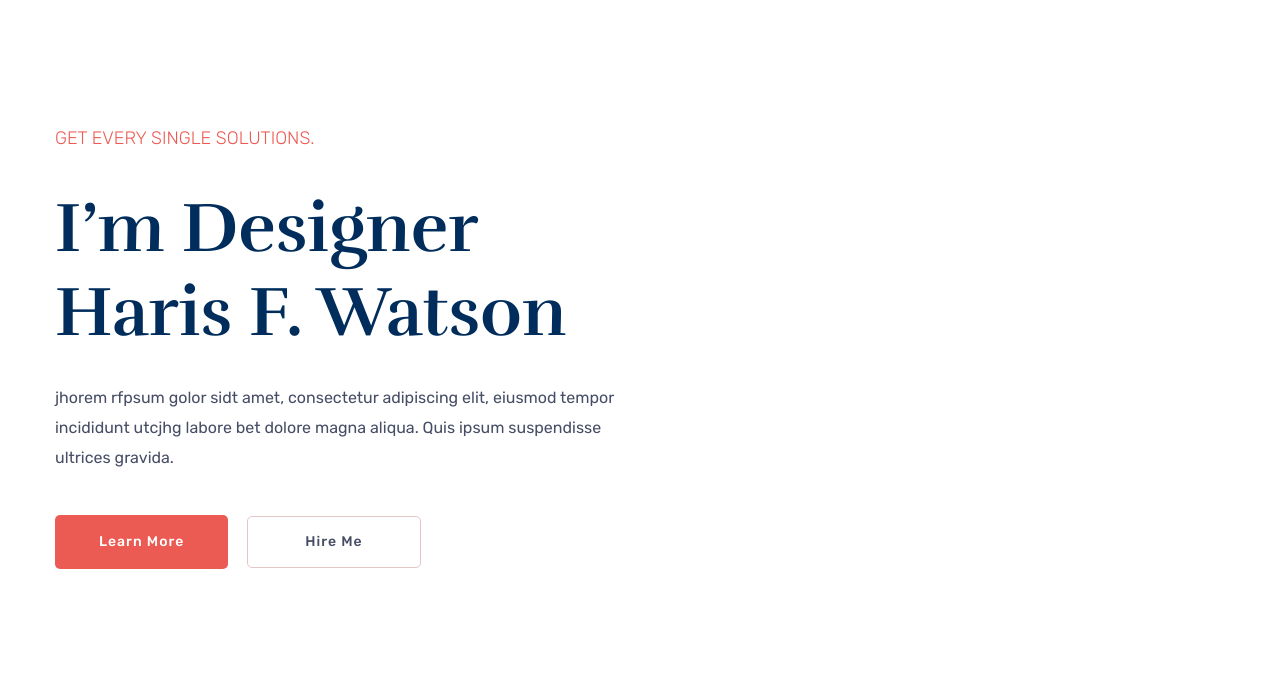
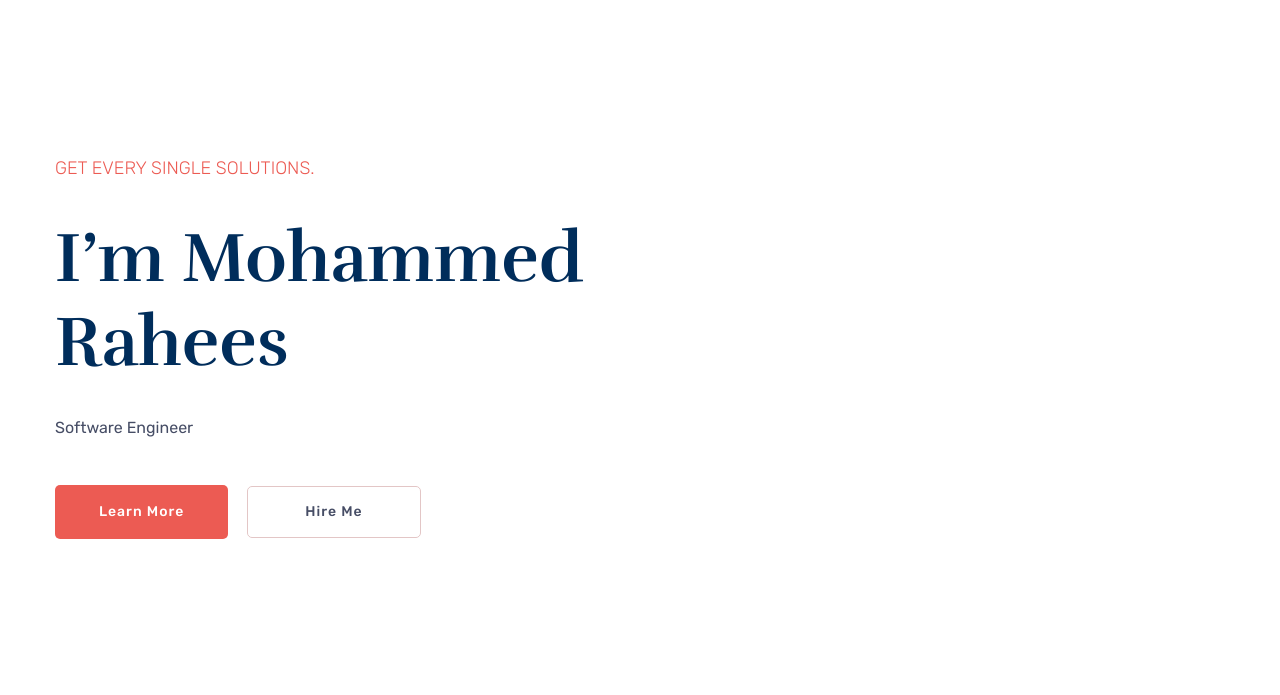
Before and after one commit to rahhees/multi-work, a plain HTML site: page index.html in a window 1280 px wide. Shown: the part 105-800 px from the top of the page. Drawn offline with Linux system fonts and the light colour scheme.

Commit message:
saving local changes before pulling

```diff
--- a/index.html
+++ b/index.html
@@ -97,8 +97,8 @@
                             <div class="col-xl-6 col-lg-6 col-md-8">
                                 <div class="hero__caption">
                                     <span data-animation="fadeInUp" data-delay=".4s">Get Every Single Solutions.</span>
-                                    <h1 data-animation="fadeInUp" data-delay=".6s">I’m Designer Haris F. Watson</h1>
-                                    <P data-animation="fadeInUp" data-delay=".8s" >jhorem rfpsum golor sidt amet, consectetur adipiscing elit, eiusmod tempor incididunt utcjhg labore bet dolore magna aliqua. Quis ipsum suspendisse ultrices gravida.</P>
+                                    <h1 data-animation="fadeInUp" data-delay=".6s">I’m Mohammed Rahees</h1>
+                                    <P data-animation="fadeInUp" data-delay=".8s" >Software Engineer</P>
                                     <!-- Hero-btn -->
                                     <div class="hero__btn">
                                         <a href="industries.html" class="btn hero-btn"  data-animation="fadeInLeft" data-delay=".8s">Learn More</a>
@@ -116,8 +116,8 @@
                             <div class="col-xl-6 col-lg-6 col-md-8">
                                 <div class="hero__caption">
                                     <span data-animation="fadeInUp" data-delay=".4s">Get Every Single Solutions.</span>
-                                    <h1 data-animation="fadeInUp" data-delay=".6s">I’m Designer Haris F. Watson</h1>
-                                    <P data-animation="fadeInUp" data-delay=".8s" >jhorem rfpsum golor sidt amet, consectetur adipiscing elit, eiusmod tempor incididunt utcjhg labore bet dolore magna aliqua. Quis ipsum suspendisse ultrices gravida.</P>
+                                    <h1 data-animation="fadeInUp" data-delay=".6s">I’m Mohammed Rahees</h1>
+                                    <P data-animation="fadeInUp" data-delay=".8s" >Software Developer</P>
                                     <!-- Hero-btn -->
                                     <div class="hero__btn">
                                         <a href="industries.html" class="btn hero-btn"  data-animation="fadeInLeft" data-delay=".8s">Learn More</a>
```
